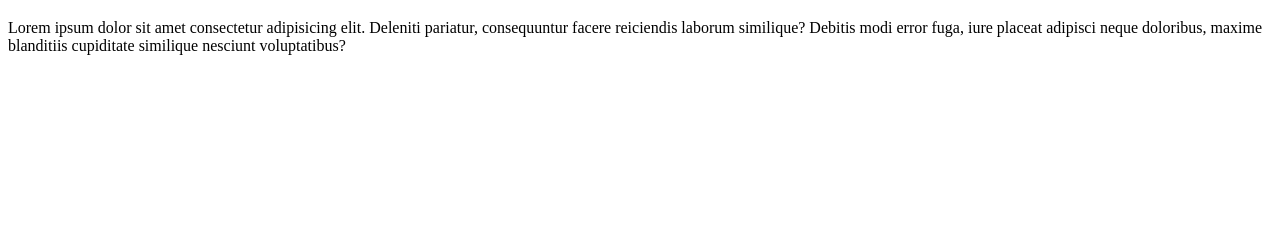
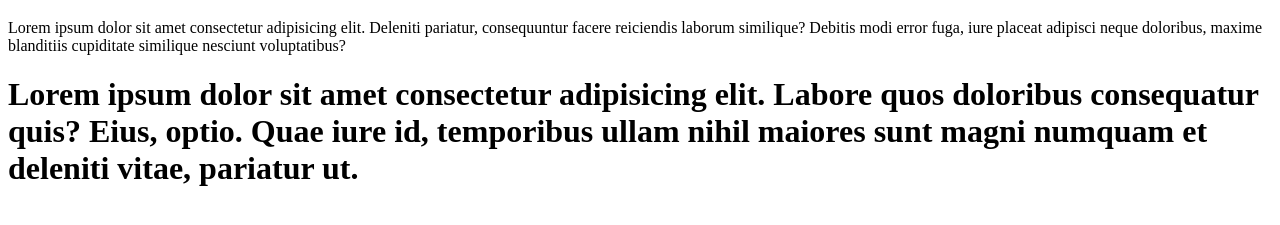
Before and after one commit to SriparnaHalder/demo, a plain HTML site: page index.html in a window 1280 px wide. Shown: the part 61-286 px from the top of the page. Drawn offline with Linux system fonts and the light colour scheme.

Commit message:
new feature

```diff
--- a/index.html
+++ b/index.html
@@ -8,5 +8,6 @@
 <body>
     <h1>Hello world</h1>
     <p>Lorem ipsum dolor sit amet consectetur adipisicing elit. Deleniti pariatur, consequuntur facere reiciendis laborum similique? Debitis modi error fuga, iure placeat adipisci neque doloribus, maxime blanditiis cupiditate similique nesciunt voluptatibus?</p>
+    <h1>Lorem ipsum dolor sit amet consectetur adipisicing elit. Labore quos doloribus consequatur quis? Eius, optio. Quae iure id, temporibus ullam nihil maiores sunt magni numquam et deleniti vitae, pariatur ut.</h1>
 </body>
 </html>
```
